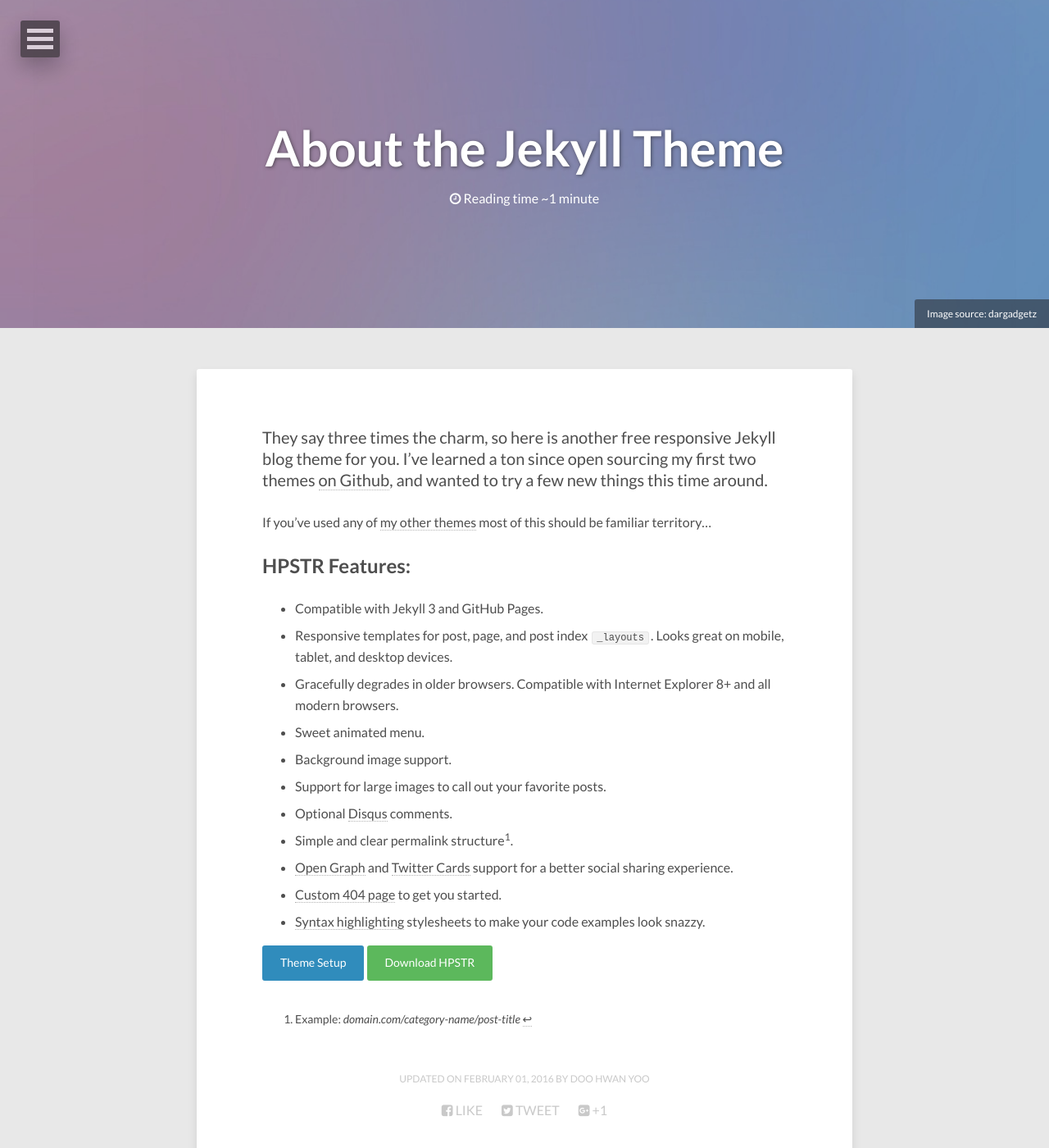
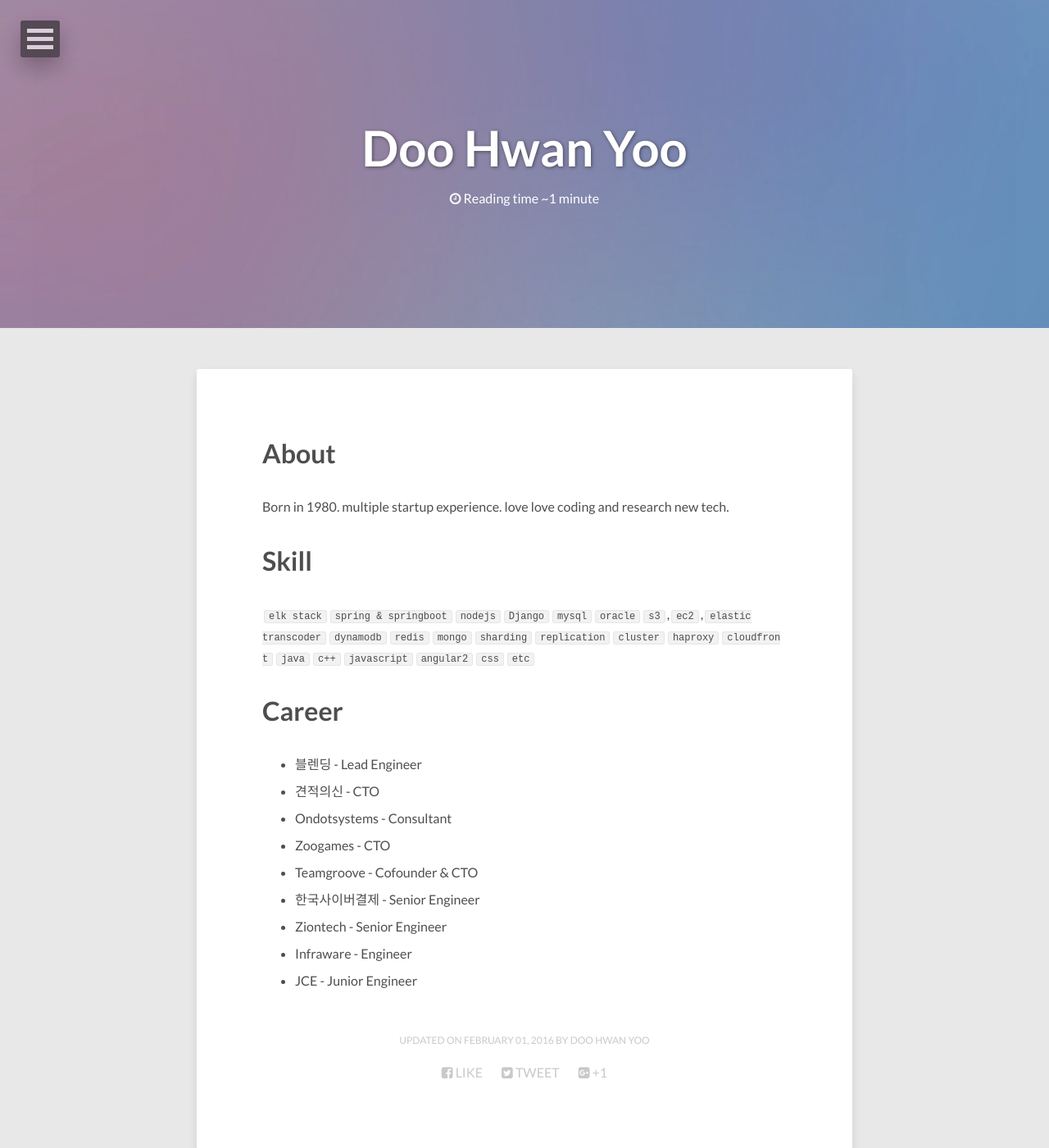
Before and after one commit to doohwan-yoo/doohwan-yoo.github.io, a Jekyll site: the page built from about/index.md, in a window 1280 px wide and 1400 px high. Shown: the whole window at 82% size. Built offline with Jekyll 4.4.1, drawn with Linux system fonts in a browser that asks for light colours; nearby versions of some CDN libraries.

Commit message:
바이오그래피 추가

```diff
--- a/_config.yml
+++ b/_config.yml
@@ -10,7 +10,7 @@
 # Owner/author information
 owner:
   name:           Doo Hwan Yoo
-  avatar:         avatar.jpg
+  avatar:         my_profile.jpg
   bio:            "Vlending Lead Engineer"
   email:          coooldh@gmail.com
   # Social networking links used in footer. Update and remove as you like.
--- a/about/index.md
+++ b/about/index.md
@@ -1,32 +1,24 @@
 ---
 layout: page
-title: About the Jekyll Theme
+title: Doo Hwan Yoo
 image:
   feature: abstract-5.jpg
-  credit: dargadgetz
+  credit:
   creditlink: http://www.dargadgetz.com/ios-7-abstract-wallpaper-pack-for-iphone-5-and-ipod-touch-retina/
 comments: false
 modified: 2016-02-01
 ---
-
-They say three times the charm, so here is another free responsive Jekyll blog theme for you. I've learned a ton since open sourcing my first two themes [on Github](http://github.com/mmistakes), and wanted to try a few new things this time around.
-
-If you've used any of [my other themes](http://mademistakes.com/work/jekyll-themes/) most of this should be familiar territory...
-
-## HPSTR Features:
-
-* Compatible with Jekyll 3 and GitHub Pages.
-* Responsive templates for post, page, and post index `_layouts`. Looks great on mobile, tablet, and desktop devices.
-* Gracefully degrades in older browsers. Compatible with Internet Explorer 8+ and all modern browsers.
-* Sweet animated menu.
-* Background image support.
-* Support for large images to call out your favorite posts.
-* Optional [Disqus](http://disqus.com) comments.
-* Simple and clear permalink structure[^1].
-* [Open Graph](https://developers.facebook.com/docs/opengraph/) and [Twitter Cards](https://dev.twitter.com/docs/cards) support for a better social sharing experience.
-* [Custom 404 page]({{ site.url }}/404.html) to get you started.
-* [Syntax highlighting]({{ site.url }}/code-highlighting-post/) stylesheets to make your code examples look snazzy.
-
-<div markdown="0"><a href="{{ site.url }}/theme-setup/" class="btn btn-info">Theme Setup</a> <a href="https://github.com/mmistakes/hpstr-jekyll-theme" class="btn btn-success">Download HPSTR</a></div>
-
-[^1]: Example: *domain.com/category-name/post-title*
+# About
+Born in 1980. multiple startup experience. love love coding and research new tech.
+# Skill
+`elk stack``spring & springboot``nodejs``Django``mysql``oracle``s3`,`ec2`,`elastic transcoder``dynamodb``redis``mongo``sharding``replication``cluster``haproxy``cloudfront``java``c++``javascript``angular2``css``etc`
+# Career
+* 블렌딩 - Lead Engineer
+* 견적의신 - CTO
+* Ondotsystems - Consultant
+* Zoogames - CTO
+* Teamgroove - Cofounder & CTO
+* 한국사이버결제 - Senior Engineer
+* Ziontech - Senior Engineer
+* Infraware - Engineer
+* JCE - Junior Engineer
```
Also changed, not shown: _posts/2017-05-09-data-jpa-1.md (+1 -1 lines), _posts/2017-05-14-start-springboot-1.md (added, +13 -0 lines), images/my_profile.jpg (added).
